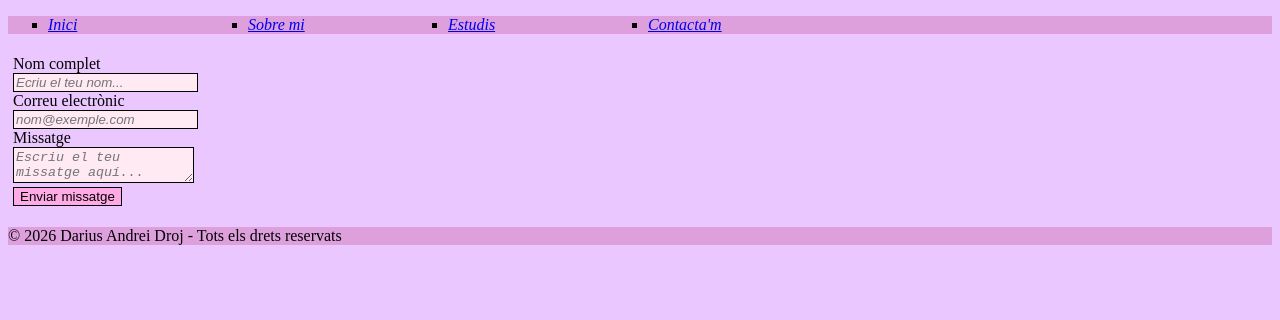
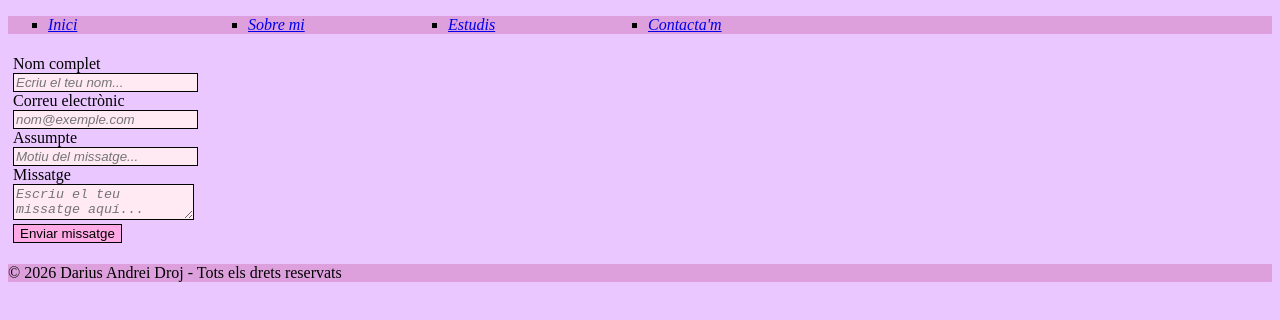
Before and after one commit to ddroj/el_meu_portfoli, a plain HTML site: page pages/contacta.html in a window 1280 px wide. Drawn offline with Linux system fonts and the light colour scheme.

Commit message:
Add subject input to contact form
Added a subject field to the contact form.

```diff
--- a/pages/contacta.html
+++ b/pages/contacta.html
@@ -32,6 +32,9 @@
     <label for="email">Correu electrònic</label>
     <input type="email" id="email" name="email" placeholder="nom@exemple.com" required>
 
+    <label for="assumpte">Assumpte</label>
+    <input type="text" id="motiu" name="motiu" placeholder="Motiu del missatge..." required>
+
     <label for="missatge">Missatge</label>
     <textarea id="missatge" name="missatge" placeholder="Escriu el teu missatge aquí..." required></textarea>
 
```
